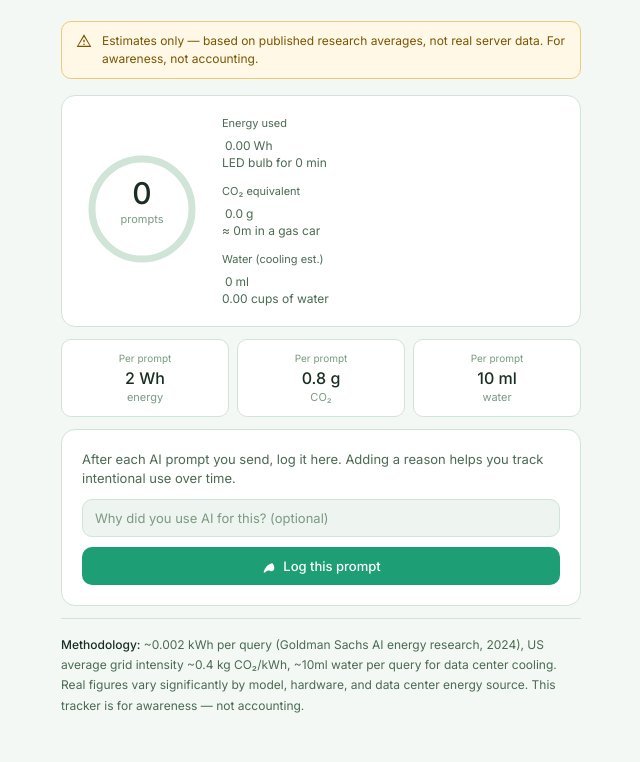
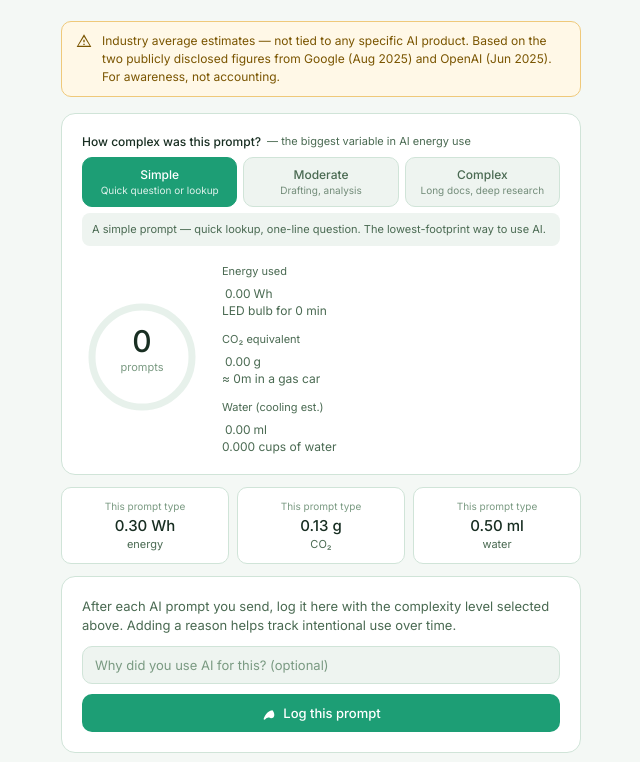
Before and after one commit to usgbccajin/ai-usage-tracker, a plain HTML site: page index.html in a window 1280 px wide. Shown: the part 95-857 px from the top of the page, without its empty margins (319-959 px from the left). Drawn offline with Linux system fonts and the light colour scheme.

Commit message:
Add files via upload

```diff
--- a/index.html
+++ b/index.html
@@ -39,7 +39,7 @@
         --border:   #1F3A28;
         --text:     #EFF5F1;
         --text2:    #8BAF8F;
-        --text3:    #4A6A52;
+        --text3:    #6A8A72;
         --warn-bg:  #2A2000;
         --warn-bdr: #6A5000;
         --warn-txt: #D4A840;
@@ -59,7 +59,6 @@
 
     .wrap { max-width: 520px; margin: 0 auto; }
 
-    /* Header */
     .header { margin-bottom: 24px; }
     .header-eyebrow {
       display: flex; align-items: center; gap: 6px;
@@ -67,10 +66,9 @@
       color: var(--green); text-transform: uppercase; margin-bottom: 4px;
     }
     .header-eyebrow svg { width: 14px; height: 14px; fill: var(--green); }
-    .header h1 { font-size: 22px; font-weight: 500; color: var(--text); }
-    .header p { font-size: 13px; color: var(--text2); margin-top: 4px; line-height: 1.5; }
+    .header h1 { font-size: 22px; font-weight: 500; }
+    .header p  { font-size: 13px; color: var(--text2); margin-top: 4px; line-height: 1.5; }
 
-    /* Warning banner */
     .banner {
       display: flex; gap: 10px; align-items: flex-start;
       background: var(--warn-bg); border: 1px solid var(--warn-bdr);
@@ -80,13 +78,43 @@
     }
     .banner svg { width: 16px; height: 16px; flex-shrink: 0; margin-top: 1px; fill: var(--warn-txt); }
 
-    /* Card */
     .card {
       background: var(--surface); border: 1px solid var(--border);
       border-radius: var(--radius-lg); padding: 20px; margin-bottom: 12px;
     }
 
-    /* Gauge + totals row */
+    /* Complexity selector */
+    .complexity-label {
+      font-size: 11px; color: var(--text2); margin-bottom: 8px;
+      display: flex; align-items: center; gap: 6px;
+    }
+    .complexity-label strong { color: var(--text); font-weight: 500; font-size: 12px; }
+    .complexity-selector {
+      display: grid; grid-template-columns: repeat(3, 1fr);
+      gap: 6px; margin-bottom: 6px;
+    }
+    .cx-btn {
+      padding: 9px 6px; font-size: 12px; font-weight: 500;
+      background: var(--surface2); border: 1px solid var(--border);
+      border-radius: var(--radius); color: var(--text2);
+      cursor: pointer; transition: all 0.15s; text-align: center;
+      font-family: inherit; line-height: 1.3;
+    }
+    .cx-btn .cx-name { display: block; }
+    .cx-btn .cx-hint { display: block; font-size: 10px; font-weight: 400; margin-top: 2px; opacity: 0.75; }
+    .cx-btn:hover { border-color: var(--green); color: var(--text); }
+    .cx-btn.active {
+      background: var(--green); border-color: var(--green); color: #fff;
+    }
+    .cx-btn.active .cx-hint { opacity: 0.85; }
+    .cx-insight {
+      font-size: 11px; color: var(--text2); line-height: 1.5;
+      padding: 8px 10px; background: var(--surface2);
+      border-radius: 8px; margin-bottom: 18px;
+    }
+    .cx-insight span { color: var(--green); font-weight: 500; }
+
+    /* Gauge */
     .gauge-row { display: flex; gap: 20px; align-items: center; }
     .gauge-wrap { flex-shrink: 0; }
     .totals { flex: 1; display: flex; flex-direction: column; gap: 14px; }
@@ -98,17 +126,17 @@
     .amber { color: var(--amber); }
     .blue  { color: var(--blue); }
 
-    /* Per-prompt mini cards */
+    /* Mini cards */
     .mini-grid { display: grid; grid-template-columns: repeat(3, 1fr); gap: 8px; margin-bottom: 12px; }
     .mini-card {
       background: var(--surface); border: 1px solid var(--border);
       border-radius: var(--radius); padding: 12px; text-align: center;
     }
     .mini-card .mini-label { font-size: 10px; color: var(--text3); margin-bottom: 4px; }
-    .mini-card .mini-val { font-size: 16px; font-weight: 500; color: var(--text); }
-    .mini-card .mini-unit { font-size: 11px; color: var(--text3); margin-top: 2px; }
+    .mini-card .mini-val   { font-size: 15px; font-weight: 500; color: var(--text); }
+    .mini-card .mini-unit  { font-size: 11px; color: var(--text2); margin-top: 2px; }
 
-    /* Log input area */
+    /* Log */
     .log-hint { font-size: 13px; color: var(--text2); margin-bottom: 10px; line-height: 1.5; }
     input[type="text"] {
       width: 100%; padding: 10px 12px;
@@ -120,7 +148,7 @@
     input[type="text"]:focus { border-color: var(--green); }
     input[type="text"]::placeholder { color: var(--text3); }
 
-    button {
+    button.primary {
       display: flex; align-items: center; justify-content: center; gap: 6px;
       width: 100%; padding: 11px 16px;
       background: var(--green); color: #fff;
@@ -128,42 +156,46 @@
       font-size: 13px; font-weight: 500; font-family: inherit;
       cursor: pointer; transition: background 0.2s, transform 0.1s;
     }
-    button:hover { background: var(--green-dk); }
-    button:active { transform: scale(0.98); }
-    button.success {
+    button.primary:hover  { background: var(--green-dk); }
+    button.primary:active { transform: scale(0.98); }
+    button.primary.success {
       background: var(--ok-bg); color: var(--ok-txt);
       border: 1px solid var(--ok-bdr);
     }
-    button svg { width: 16px; height: 16px; fill: currentColor; flex-shrink: 0; }
+    button.primary svg { width: 16px; height: 16px; fill: currentColor; flex-shrink: 0; }
 
-    /* Log section */
     .log-header {
       display: flex; justify-content: space-between; align-items: center;
       margin-bottom: 12px;
     }
     .log-header span { font-size: 12px; color: var(--text3); }
     .clear-btn {
-      background: none; border: 1px solid var(--border); color: var(--text3);
-      font-size: 11px; padding: 4px 10px; border-radius: 6px; width: auto;
+      background: none; border: 1px solid var(--border); color: var(--text2);
+      font-size: 11px; padding: 4px 10px; border-radius: 6px;
+      cursor: pointer; font-family: inherit;
     }
-    .clear-btn:hover { background: var(--surface2); color: var(--text2); }
+    .clear-btn:hover { background: var(--surface2); }
 
     .log-entries { display: flex; flex-direction: column; gap: 6px; }
     .log-entry {
       display: flex; gap: 10px; align-items: flex-start;
-      padding: 8px 10px; background: var(--surface2);
-      border-radius: 8px;
+      padding: 8px 10px; background: var(--surface2); border-radius: 8px;
     }
     .log-time { font-size: 11px; color: var(--text3); white-space: nowrap; margin-top: 1px; }
-    .log-note { font-size: 13px; line-height: 1.4; }
+    .log-note { font-size: 13px; line-height: 1.4; flex: 1; }
+    .log-cx {
+      font-size: 10px; color: var(--text3);
+      white-space: nowrap; margin-top: 2px;
+    }
     .log-more { font-size: 11px; color: var(--text3); text-align: center; padding: 6px 0; }
 
-    /* Footer */
     .footer {
-      font-size: 12px; color: var(--text2); line-height: 1.7;
+      font-size: 12px; color: var(--text2); line-height: 1.8;
       border-top: 1px solid var(--border); padding-top: 16px; margin-top: 4px;
     }
     .footer strong { color: var(--text); font-weight: 500; }
+    .footer a { color: var(--green); text-decoration: none; }
+    .footer a:hover { text-decoration: underline; }
 
     @media (max-width: 400px) {
       .gauge-wrap svg { width: 100px; height: 100px; }
@@ -182,24 +214,49 @@
       USGBC-CA
     </div>
     <h1>AI usage tracker</h1>
-    <p>Log each AI prompt your team sends. Track intentional use.</p>
+    <p>Log each AI prompt your team sends and track its estimated environmental cost.</p>
   </div>
 
   <div class="banner">
     <svg viewBox="0 0 24 24" xmlns="http://www.w3.org/2000/svg">
       <path d="M12 2L1 21h22L12 2zm0 3.5L20.5 19h-17L12 5.5zM11 10v4h2v-4h-2zm0 6v2h2v-2h-2z"/>
     </svg>
-    <span>Estimates only — based on published research averages, not real server data. For awareness, not accounting.</span>
+    <span>Industry average estimates — not tied to any specific AI product. Based on the two publicly disclosed figures from Google (Aug 2025) and OpenAI (Jun 2025). For awareness, not accounting.</span>
   </div>
 
-  <!-- Gauge + totals -->
   <div class="card">
+
+    <!-- Complexity selector -->
+    <div class="complexity-label">
+      <strong>How complex was this prompt?</strong>
+      <span>— the biggest variable in AI energy use</span>
+    </div>
+    <div class="complexity-selector">
+      <button class="cx-btn active" onclick="setComplexity('simple')" id="cx-simple">
+        <span class="cx-name">Simple</span>
+        <span class="cx-hint">Quick question or lookup</span>
+      </button>
+      <button class="cx-btn" onclick="setComplexity('moderate')" id="cx-moderate">
+        <span class="cx-name">Moderate</span>
+        <span class="cx-hint">Drafting, analysis</span>
+      </button>
+      <button class="cx-btn" onclick="setComplexity('complex')" id="cx-complex">
+        <span class="cx-name">Complex</span>
+        <span class="cx-hint">Long docs, deep research</span>
+      </button>
+    </div>
+    <div class="cx-insight" id="cx-insight">
+      A complex prompt can use <span>10–50×</span> more energy than a simple one —
+      more than any difference between AI models.
+    </div>
+
+    <!-- Gauge + totals -->
     <div class="gauge-row">
       <div class="gauge-wrap">
         <svg id="gauge-svg" width="120" height="120" viewBox="0 0 120 120"
-          role="img" aria-label="Circular gauge showing number of AI prompts logged this session">
-          <title>AI prompt usage gauge</title>
-          <circle cx="60" cy="60" r="50" fill="none" stroke="#D0E4D8" stroke-width="7"/>
+          role="img" aria-label="Circular gauge showing number of AI prompts logged">
+          <title>Prompt usage gauge</title>
+          <circle cx="60" cy="60" r="50" fill="none" stroke="#D0E4D8" stroke-width="7" opacity="0.5"/>
           <circle id="gauge-arc" cx="60" cy="60" r="50"
             fill="none" stroke="#1D9E75" stroke-width="7"
             stroke-dasharray="314.16" stroke-dashoffset="314.16"
@@ -221,13 +278,13 @@
         </div>
         <div>
           <div class="stat-label">CO₂ equivalent</div>
-          <div class="stat-value amber"><span id="co2-val">0.0</span><span>g</span></div>
+          <div class="stat-value amber"><span id="co2-val">0.00</span><span>g</span></div>
           <div class="stat-ctx" id="co2-ctx">≈ 0m in a gas car</div>
         </div>
         <div>
           <div class="stat-label">Water (cooling est.)</div>
-          <div class="stat-value blue"><span id="water-val">0</span><span>ml</span></div>
-          <div class="stat-ctx" id="water-ctx">0.00 cups of water</div>
+          <div class="stat-value blue"><span id="water-val">0.00</span><span>ml</span></div>
+          <div class="stat-ctx" id="water-ctx">0.000 cups of water</div>
         </div>
       </div>
     </div>
@@ -236,29 +293,29 @@
   <!-- Per-prompt reference -->
   <div class="mini-grid">
     <div class="mini-card">
-      <div class="mini-label">Per prompt</div>
-      <div class="mini-val">2 Wh</div>
+      <div class="mini-label">This prompt type</div>
+      <div class="mini-val" id="ref-energy">0.30 Wh</div>
       <div class="mini-unit">energy</div>
     </div>
     <div class="mini-card">
-      <div class="mini-label">Per prompt</div>
-      <div class="mini-val">0.8 g</div>
+      <div class="mini-label">This prompt type</div>
+      <div class="mini-val" id="ref-co2">0.13 g</div>
       <div class="mini-unit">CO₂</div>
     </div>
     <div class="mini-card">
-      <div class="mini-label">Per prompt</div>
-      <div class="mini-val">10 ml</div>
+      <div class="mini-label">This prompt type</div>
+      <div class="mini-val" id="ref-water">0.50 ml</div>
       <div class="mini-unit">water</div>
     </div>
   </div>
 
   <!-- Log a prompt -->
   <div class="card">
-    <p class="log-hint">After each AI prompt you send, log it here. Adding a reason helps you track intentional use over time.</p>
+    <p class="log-hint">After each AI prompt you send, log it here with the complexity level selected above. Adding a reason helps track intentional use over time.</p>
     <input type="text" id="note-input"
       placeholder="Why did you use AI for this? (optional)"
       onkeydown="if(event.key==='Enter') logPrompt()"/>
-    <button id="log-btn" onclick="logPrompt()">
+    <button class="primary" id="log-btn" onclick="logPrompt()">
       <svg viewBox="0 0 24 24" xmlns="http://www.w3.org/2000/svg" aria-hidden="true">
         <path d="M17 8C8 10 5.9 16.17 3.82 21.34L5.71 22l1-.9C7.31 20.4 8.41 19.3 10 19c2.5-.5 3.5 1 5 1 3 0 5-2 5-5 0-4-3-7-3-7z"/>
       </svg>
@@ -276,40 +333,98 @@
   </div>
 
   <div class="footer">
-    <strong>Methodology:</strong> ~0.002 kWh per query (Goldman Sachs AI energy research, 2024),
-    US average grid intensity ~0.4 kg CO₂/kWh, ~10ml water per query for data center cooling.
-    Real figures vary significantly by model, hardware, and data center energy source.
-    This tracker is for awareness — not accounting.
+    <strong>How the industry average is calculated:</strong> The baseline (0.30 Wh per simple prompt)
+    is derived from the only two publicly disclosed per-prompt figures:
+    Google's comprehensive methodology for Gemini (0.24 Wh,
+    <a href="https://cloud.google.com/blog/products/infrastructure/measuring-the-environmental-impact-of-ai-inference" target="_blank" rel="noopener">Aug 2025</a>)
+    and OpenAI CEO Sam Altman's disclosure for ChatGPT (0.34 Wh, Jun 2025).
+    No model-specific breakdown is shown — the goal is awareness of AI's collective
+    footprint, not comparison between products.
+    <br><br>
+    <strong>Complexity multipliers:</strong> Simple = baseline (0.30 Wh).
+    Moderate = 3× (0.90 Wh). Complex = 10× (3.0 Wh).
+    Based on research showing 10–50× variation by query depth
+    (Jegham et al., 2025; Li et al., 2025).
+    <br><br>
+    <strong>CO₂</strong> estimated using IEA 2025 global average grid intensity (0.43 gCO₂/kWh).
+    <strong>Water</strong> estimated using industry midpoint cooling assumptions.
+    Both figures vary significantly by data center location and energy source.
   </div>
 
 </div>
 
 <script>
-  const PER = { energy_wh: 2, co2_g: 0.8, water_ml: 10 };
-  const MAX_GAUGE = 50;
-  const STORAGE_KEY = 'usgbc-ai-env-log';
+  const COMPLEXITY = {
+    simple:   { energy_wh: 0.30, co2_g: 0.13, water_ml: 0.50,  label: 'Simple'   },
+    moderate: { energy_wh: 0.90, co2_g: 0.39, water_ml: 1.50,  label: 'Moderate' },
+    complex:  { energy_wh: 3.00, co2_g: 1.29, water_ml: 5.00,  label: 'Complex'  }
+  };
+
+  const INSIGHTS = {
+    simple:   'A simple prompt — quick lookup, one-line question. The lowest-footprint way to use AI.',
+    moderate: 'A moderate prompt uses about <span>3×</span> more energy than a simple one. Think before you draft.',
+    complex:  'Complex prompts can use <span>10× or more</span> energy than simple ones — more than any difference between AI models.'
+  };
+
+  const STORAGE_KEY = 'usgbc-ai-env-log-v3';
   let prompts = [];
+  let activeComplexity = 'simple';
 
   function load() {
     try {
       const raw = localStorage.getItem(STORAGE_KEY);
-      if (raw) prompts = JSON.parse(raw);
+      if (raw) {
+        const data = JSON.parse(raw);
+        prompts = data.prompts || [];
+        activeComplexity = data.complexity || 'simple';
+      }
     } catch(e) {}
+    updateComplexityUI();
     render();
   }
 
   function save() {
-    try { localStorage.setItem(STORAGE_KEY, JSON.stringify(prompts)); } catch(e) {}
+    try {
+      localStorage.setItem(STORAGE_KEY, JSON.stringify({
+        prompts, complexity: activeComplexity
+      }));
+    } catch(e) {}
+  }
+
+  function setComplexity(key) {
+    activeComplexity = key;
+    updateComplexityUI();
+    updateMiniCards();
+    save();
+  }
+
+  function updateComplexityUI() {
+    ['simple','moderate','complex'].forEach(k => {
+      document.getElementById('cx-' + k).classList.toggle('active', k === activeComplexity);
+    });
+    document.getElementById('cx-insight').innerHTML = INSIGHTS[activeComplexity];
+    updateMiniCards();
+  }
+
+  function updateMiniCards() {
+    const c = COMPLEXITY[activeComplexity];
+    document.getElementById('ref-energy').textContent = c.energy_wh.toFixed(2) + ' Wh';
+    document.getElementById('ref-co2').textContent    = c.co2_g.toFixed(2) + ' g';
+    document.getElementById('ref-water').textContent  = c.water_ml.toFixed(2) + ' ml';
   }
 
   function logPrompt() {
     const input = document.getElementById('note-input');
-    const note = input.value.trim();
+    const note  = input.value.trim();
+    const c     = COMPLEXITY[activeComplexity];
     prompts.push({
-      id: Date.now(),
-      time: new Date().toLocaleTimeString([], { hour: '2-digit', minute: '2-digit' }),
-      date: new Date().toLocaleDateString(),
-      note: note || null
+      id:         Date.now(),
+      complexity: activeComplexity,
+      energy_wh:  c.energy_wh,
+      co2_g:      c.co2_g,
+      water_ml:   c.water_ml,
+      time:       new Date().toLocaleTimeString([], { hour: '2-digit', minute: '2-digit' }),
+      note:       note || null
     });
     input.value = '';
     const btn = document.getElementById('log-btn');
@@ -331,37 +446,34 @@
   }
 
   function render() {
-    const n = prompts.length;
-    const energy = n * PER.energy_wh;
-    const co2    = n * PER.co2_g;
-    const water  = n * PER.water_ml;
+    const n       = prompts.length;
+    const energy  = prompts.reduce((s, p) => s + p.energy_wh, 0);
+    const co2     = prompts.reduce((s, p) => s + p.co2_g, 0);
+    const water   = prompts.reduce((s, p) => s + p.water_ml, 0);
 
-    // Gauge arc
+    // Gauge
     const arc  = document.getElementById('gauge-arc');
-    const pct  = Math.min(n / MAX_GAUGE, 1);
+    const pct  = Math.min(n / 50, 1);
     const circ = 2 * Math.PI * 50;
     arc.setAttribute('stroke-dashoffset', (circ * (1 - pct)).toFixed(2));
     const hue = Math.max(28, 155 - Math.round(pct * 127));
-    arc.setAttribute('stroke', `hsl(${hue}, 58%, 40%)`);
+    arc.setAttribute('stroke', 'hsl(' + hue + ',58%,40%)');
 
-    // Gauge text — update fill for dark mode
     const dark = window.matchMedia('(prefers-color-scheme: dark)').matches;
     document.getElementById('g-count').setAttribute('fill', dark ? '#EFF5F1' : '#182E22');
-    document.getElementById('g-sub').setAttribute('fill', dark ? '#4A6A52' : '#7A9A82');
+    document.getElementById('g-sub').setAttribute('fill',   dark ? '#6A8A72' : '#7A9A82');
     document.getElementById('g-count').textContent = n;
 
-    // Totals
     document.getElementById('energy-val').textContent = energy.toFixed(2);
-    document.getElementById('co2-val').textContent    = co2.toFixed(1);
-    document.getElementById('water-val').textContent  = water;
+    document.getElementById('co2-val').textContent    = co2.toFixed(2);
+    document.getElementById('water-val').textContent  = water.toFixed(2);
 
-    // Contexts
     const ledMin = Math.round(energy * 6);
     const carM   = Math.round(co2 / 0.12);
-    const cups   = (water / 240).toFixed(2);
-    document.getElementById('energy-ctx').textContent = `LED bulb for ${ledMin} min`;
-    document.getElementById('co2-ctx').textContent    = `≈ ${carM}m in a gas car`;
-    document.getElementById('water-ctx').textContent  = `${cups} cups of water`;
+    const cups   = (water / 240).toFixed(3);
+    document.getElementById('energy-ctx').textContent = 'LED bulb for ' + ledMin + ' min';
+    document.getElementById('co2-ctx').textContent    = '≈ ' + carM + 'm in a gas car';
+    document.getElementById('water-ctx').textContent  = cups + ' cups of water';
 
     // Log section
     const section = document.getElementById('log-section');
@@ -369,15 +481,17 @@
     if (n > 0) {
       section.style.display = 'block';
       const recent = [...prompts].reverse().slice(0, 7);
-      entries.innerHTML = recent.map(p => `
-        <div class="log-entry">
-          <span class="log-time">${p.time}</span>
-          <span class="log-note" style="color:${p.note ? 'var(--text)' : 'var(--text3)'}">
-            ${p.note ? escHtml(p.note) : 'No reason noted'}
-          </span>
-        </div>`).join('');
+      entries.innerHTML = recent.map(p =>
+        '<div class="log-entry">' +
+          '<span class="log-time">' + p.time + '</span>' +
+          '<span class="log-note" style="color:' + (p.note ? 'var(--text)' : 'var(--text3)') + '">' +
+            escHtml(p.note || 'No reason noted') +
+          '</span>' +
+          '<span class="log-cx">' + (COMPLEXITY[p.complexity] ? COMPLEXITY[p.complexity].label : p.complexity) + '</span>' +
+        '</div>'
+      ).join('');
       if (n > 7) {
-        entries.innerHTML += `<div class="log-more">+ ${n - 7} more saved in your browser</div>`;
+        entries.innerHTML += '<div class="log-more">+ ' + (n - 7) + ' more saved in your browser</div>';
       }
     } else {
       section.style.display = 'none';
@@ -388,9 +502,7 @@
     return str.replace(/&/g,'&amp;').replace(/</g,'&lt;').replace(/>/g,'&gt;').replace(/"/g,'&quot;');
   }
 
-  // Re-render on dark mode change so SVG text colors update
   window.matchMedia('(prefers-color-scheme: dark)').addEventListener('change', render);
-
   load();
 </script>
 </body>
```
